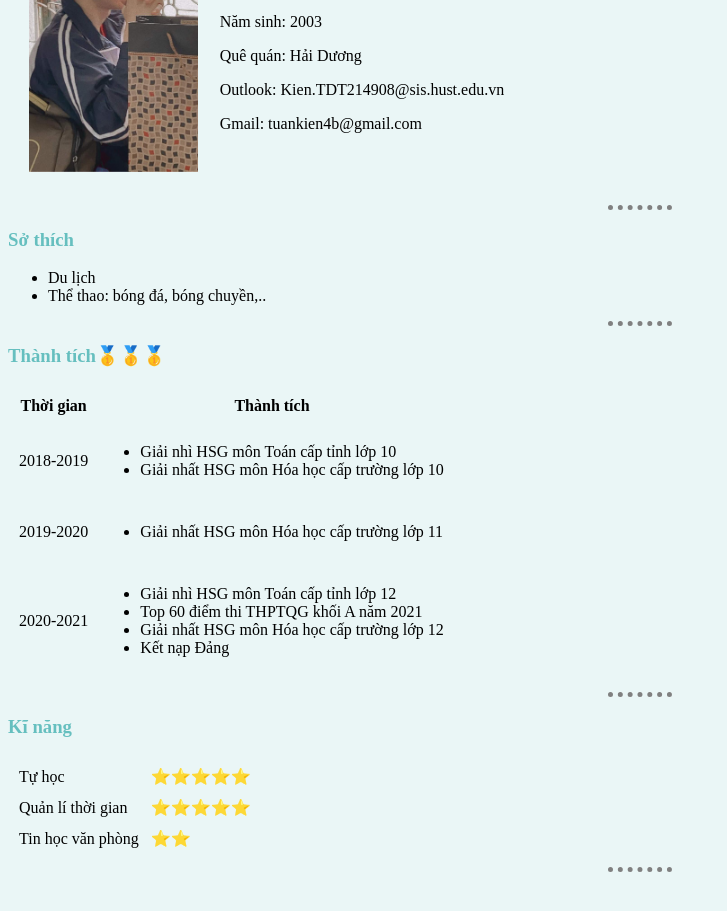
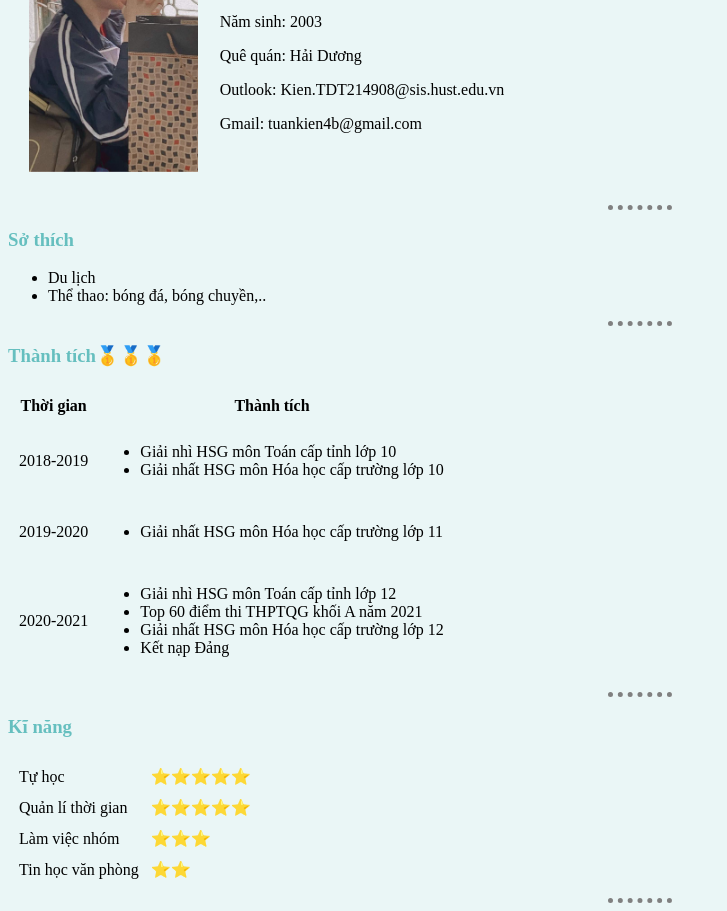
Before and after one commit to keinnaut/Profile, a plain HTML site: page index.html in a window 1280 px wide. Shown: the part 157-1068 px from the top of the page, without its empty margins (0-727 px from the left). Before the commit the page ends 1037 px from the top, so only its background shows below. Drawn offline with Linux system fonts and the light colour scheme.

Commit message:
Update index.html

```diff
--- a/index.html
+++ b/index.html
@@ -80,6 +80,10 @@
         <td>⭐️⭐️⭐️⭐️⭐️</td>
       </tr>
       <tr>
+        <td>Làm việc nhóm</td>
+        <td>⭐️⭐️⭐️</td>
+      </tr>
+      <tr>
         <td>Tin học văn phòng</td>
         <td>⭐️⭐️</td>
       </tr>
```
